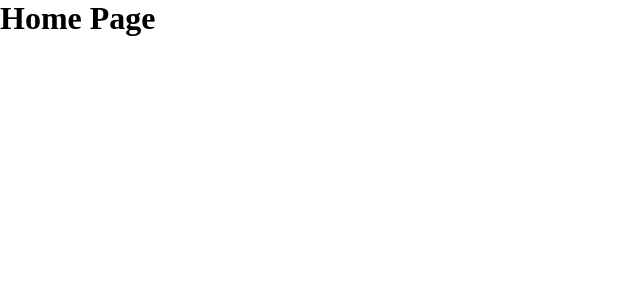
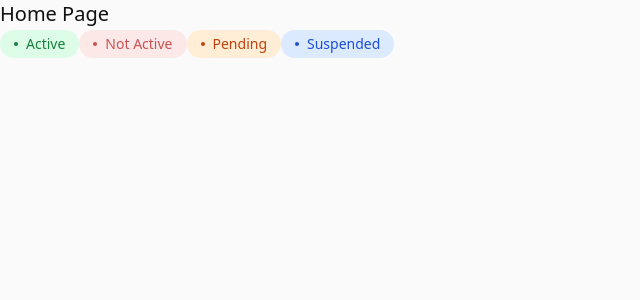
Before and after one commit to YagovkinDmytro/crm-for-vendors, a Next.js app: page / in a window 1280 px wide. Shown: the top 300 px of the page, without its empty margins (0-640 px from the left). Built offline with nearby package versions, Linux system fonts and the light colour scheme.

Commit message:
Add status labels

```diff
--- /dev/null
+++ b/src/app/components/status-label.tsx
@@ -0,0 +1,39 @@
+import React from 'react';
+import clsx from 'clsx';
+
+export enum Status {
+  Active = 'active',
+  NotActive = 'notActive',
+  Pending = 'pending',
+  Suspended = 'suspended',
+}
+
+export interface StatusLabelProps {
+  children: React.ReactNode;
+  status: Status;
+  disabled?: boolean;
+}
+
+export default function StatusLabel({
+  children,
+  status,
+  disabled,
+}: StatusLabelProps) {
+  return (
+    <span
+      className={clsx(
+        'inline-flex items-center py-1 px-3.5 rounded-3xl text-sm font-medium',
+        status === Status.Active && 'text-[#15803d] bg-[#dcfce7]',
+        status === Status.NotActive && 'text-[#b91c1c] bg-[#fee2e2]',
+        status === Status.Pending && 'text-[#c2410c] bg-[#ffedd5]',
+        status === Status.Suspended && 'text-[#1d4ed8] bg-[#dbeafe]',
+        {
+          ['opacity-75 cursor-not-allowed']: disabled,
+        },
+      )}
+    >
+      <div className='w-1 h-1 mr-2 rounded-full bg-current' />
+      {children}
+    </span>
+  );
+}
--- a/src/app/globals.css
+++ b/src/app/globals.css
@@ -1,5 +1,14 @@
-* {
-  box-sizing: border-box;
-  padding: 0;
-  margin: 0;
+@import 'tailwindcss';
+
+:root {
+  color-scheme: light dark;
 }
+
+body {
+  background-color: #fafafa;
+  color: #111;
+  font-family:
+    system-ui,
+    -apple-system,
+    sans-serif;
+}
--- a/src/app/page.tsx
+++ b/src/app/page.tsx
@@ -1,8 +1,16 @@
+import StatusLabel, { Status } from './components/status-label';
+
 export default function Home() {
   return (
-    <div className='flex min-h-screen items-center justify-center bg-zinc-50 font-sans dark:bg-black'>
-      <main className='flex min-h-screen w-full max-w-3xl flex-col items-center justify-between py-32 px-16 bg-white dark:bg-black sm:items-start'>
-        <h1>Home Page</h1>
+    <div className=''>
+      <main className=''>
+        <h1 className='text-xl'>Home Page</h1>
+        <StatusLabel status={Status.Active}>Active</StatusLabel>
+        <StatusLabel status={Status.NotActive} disabled>
+          Not Active
+        </StatusLabel>
+        <StatusLabel status={Status.Pending}>Pending</StatusLabel>
+        <StatusLabel status={Status.Suspended}>Suspended</StatusLabel>
       </main>
     </div>
   );
```
